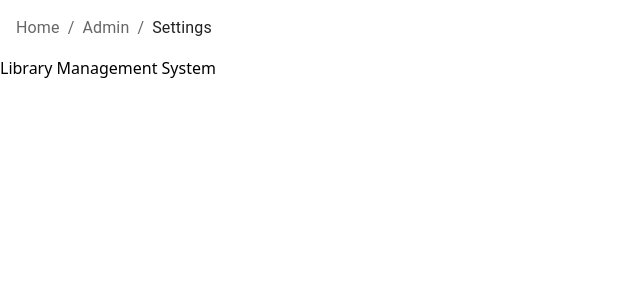
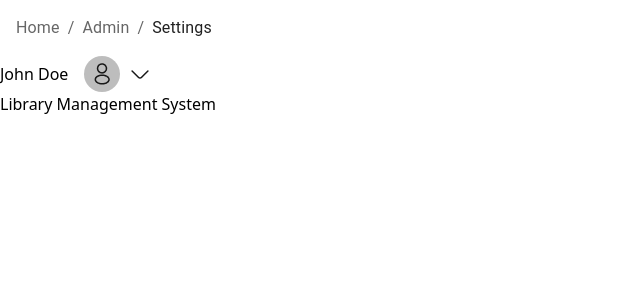
Before and after one commit to td1128/Library_Management_System, a React (Vite) app: page / in a window 1280 px wide. Shown: the top 300 px of the page, without its empty margins (0-640 px from the left). Built offline with nearby package versions, Linux system fonts and the light colour scheme.

Commit message:
FEAT: Create profile menu component - updated root css to fix overflow issue

```diff
--- a/src/App.css
+++ b/src/App.css
@@ -1,7 +1,8 @@
 #root {
   display: flex;
   flex-direction: column;
-  width: 100%
+  flex-grow: 1;
+  width: fit-content;
 }
 
 /*.logo {
--- a/src/App.jsx
+++ b/src/App.jsx
@@ -1,16 +1,20 @@
 import { Provider } from 'react-redux'
-import { store } from './app/store';
-import { BrowserRouter } from 'react-router-dom';
-import MuiBreadcrumbs from './common_components/breadcrumbs/MuiBreadcrumbs';
-import Routers from './routes/Routers';
+import { store } from './app/store'
+import { BrowserRouter } from 'react-router-dom'
+import MuiBreadcrumbs from './common_components/breadcrumbs/MuiBreadcrumbs'
+import ProfileMenu from './common_components/ProfileMenu'
+import Routers from './routes/Routers'
 import './App.css'
 
 function App() {
   return (
     <Provider store={store}>
-      <MuiBreadcrumbs/>
-      <BrowserRouter >
-        <Routers/>
+      <div className="flex justify-between px-2">
+        <MuiBreadcrumbs />
+        <ProfileMenu />
+      </div>
+      <BrowserRouter>
+        <Routers />
       </BrowserRouter>
     </Provider>
   )
--- /dev/null
+++ b/src/common_components/ProfileMenu.jsx
@@ -0,0 +1,90 @@
+import * as React from 'react'
+import Box from '@mui/material/Box'
+import Avatar from '@mui/material/Avatar'
+import Menu from '@mui/material/Menu'
+import MenuItem from '@mui/material/MenuItem'
+import Tooltip from '@mui/material/Tooltip'
+import Icon from '@mui/material/Icon'
+import { useState } from 'react'
+
+export default function ProfileMenu() {
+  const [anchorEl, setAnchorEl] = useState(null)
+  const open = Boolean(anchorEl)
+  const handleClick = (event) => {
+    setAnchorEl(event.currentTarget)
+  }
+  const handleClose = () => {
+    setAnchorEl(null)
+  }
+  return (
+    <React.Fragment>
+      <Box sx={{ display: 'flex', alignItems: 'center', textAlign: 'center', marginRight: 2 }}>
+        <p> John Doe </p>
+        <Tooltip title="Profile Menu">
+          <Box
+            onClick={handleClick}
+            sx={{
+              display: 'flex',
+              alignItems: 'center',
+              cursor: 'pointer',
+              ml: 2,
+            }}
+          >
+            {' '}
+            <Avatar sx={{ width: 36, height: 36, mr: 1 }}>
+              <Icon>
+                <img
+                  src="/src/assets/icons/profile2-linear.png"
+                  alt="Profile"
+                />
+              </Icon>
+            </Avatar>
+            <Icon>
+              <img src="/src/assets/icons/arrow-down.svg" />
+            </Icon>
+          </Box>
+        </Tooltip>
+      </Box>
+      <Menu
+        anchorEl={anchorEl}
+        id="account-menu"
+        open={open}
+        onClose={handleClose}
+        onClick={handleClose}
+        PaperProps={{
+          elevation: 0,
+          sx: {
+            bgcolor: '#CCCCCC',
+            overflow: 'visible',
+            filter: 'drop-shadow(0px 2px 8px rgba(0,0,0,0.32))',
+            mt: 1.5,
+            '& .MuiAvatar-root': {
+              width: 32,
+              height: 32,
+              ml: -0.5,
+              mr: 1,
+            },
+            '&::before': {
+              content: '""',
+              display: 'block',
+              position: 'absolute',
+              top: 0,
+              right: 14,
+              width: 10,
+              height: 10,
+              bgcolor: '#CCCCCC',
+              transform: 'translateY(-50%) rotate(45deg)',
+              zIndex: 0,
+            },
+          },
+        }}
+        transformOrigin={{ horizontal: 'right', vertical: 'top' }}
+        anchorOrigin={{ horizontal: 'right', vertical: 'bottom' }}
+      >
+        <MenuItem onClick={handleClose}>View Profile</MenuItem>
+        <MenuItem onClick={handleClose}>Change Password</MenuItem>
+        <MenuItem onClick={handleClose}>Logout</MenuItem>
+      </Menu>
+    </React.Fragment>
+  )
+}
```
Also changed, not shown: src/assets/icons/arrow-down.svg (added), src/assets/icons/search-normal.svg (added).
